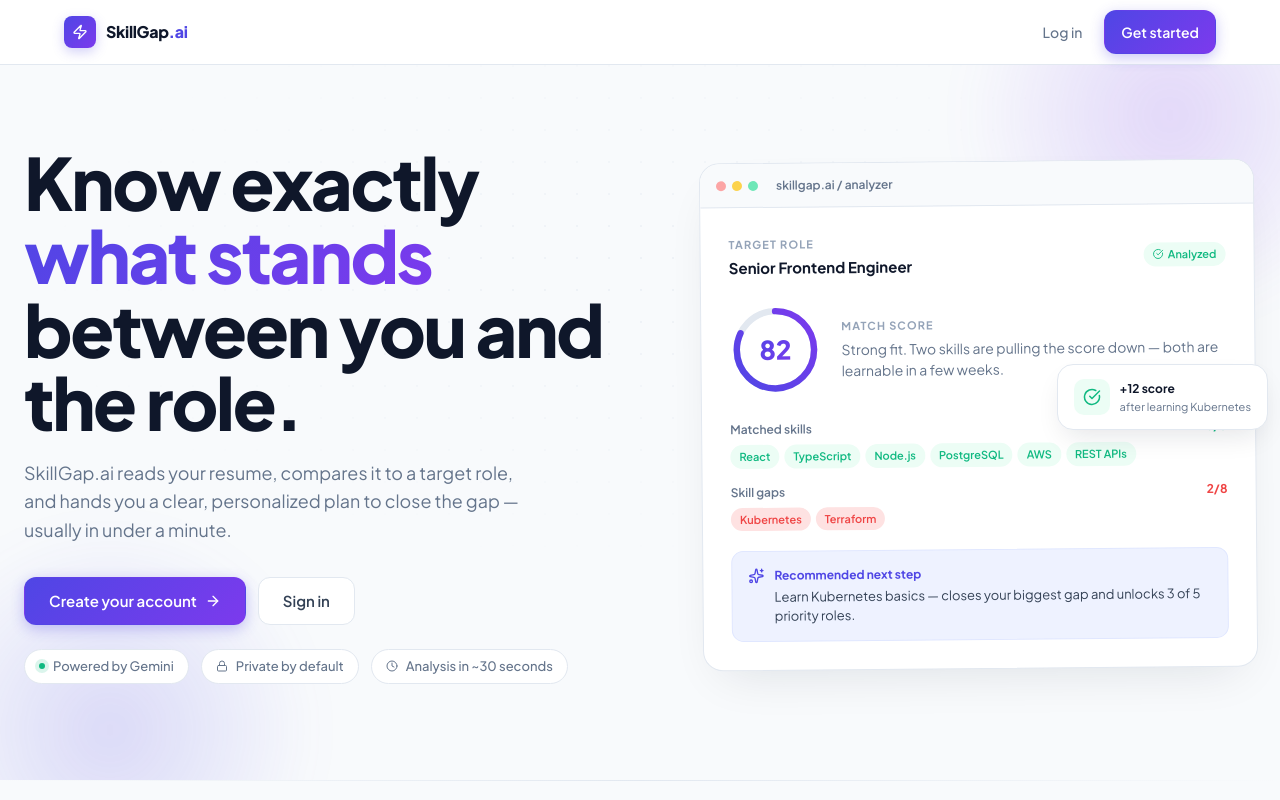
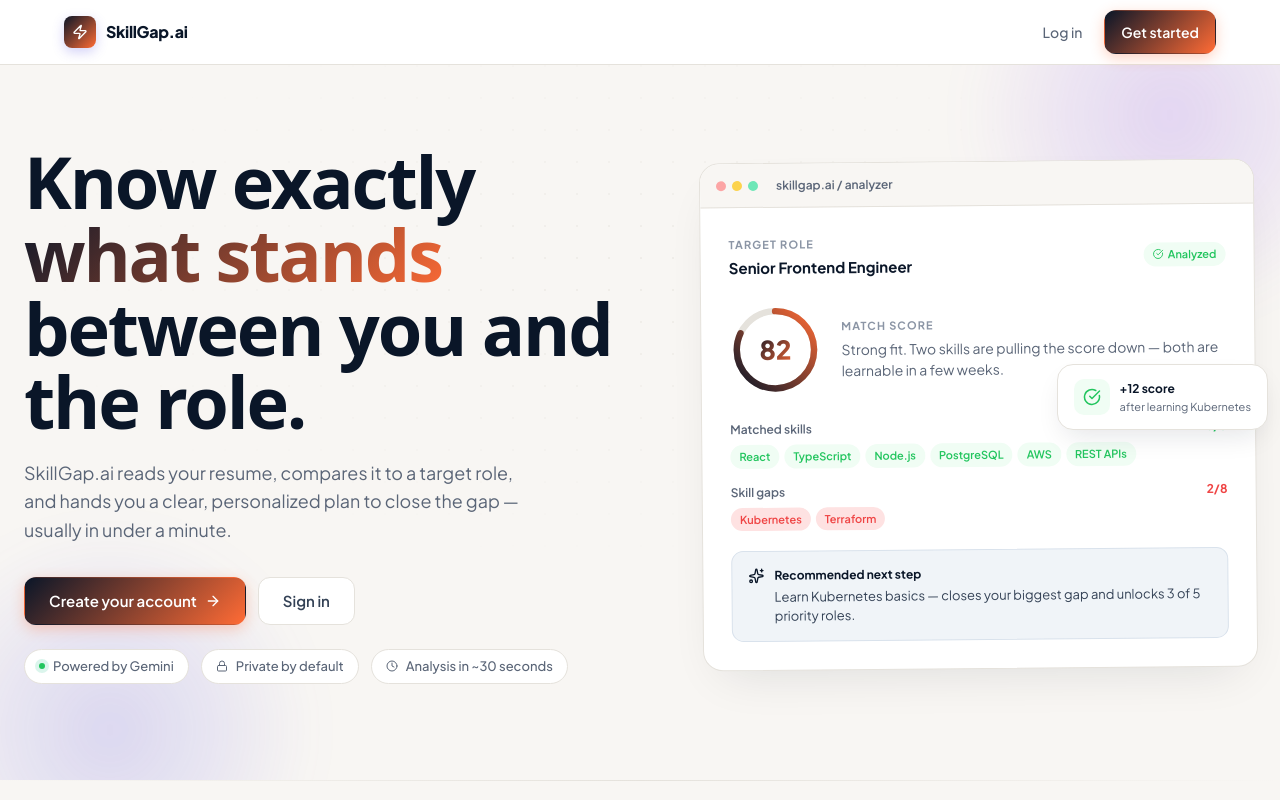
Before and after one commit to Theani7/skillgap.ai, a React (Vite) app in the folder frontend/: page / in a window 1280 px wide. Shown: the top 800 px of the page. Built offline with nearby package versions, Linux system fonts and the light colour scheme; no server answers.

Commit message:
feat: apply Launchpad Academy theme to global tokens

```diff
--- a/frontend/src/styles/tokens.css
+++ b/frontend/src/styles/tokens.css
@@ -1,75 +1,101 @@
 :root {
-  /* Corporate Trust Design Tokens */
+  /* Launchpad Academy Design Tokens */
 
   /* Colors */
-  --color-bg: #F8FAFC;
+  --color-bg: #f8f6f3;
   --color-surface: #FFFFFF;
-  --color-primary: #4F46E5;
-  --color-primary-light: #818CF8;
-  --color-primary-dark: #4338CA;
-  --color-secondary: #7C3AED;
-  --color-secondary-light: #A78BFA;
-  --color-secondary-dark: #6D28D9;
-  --color-text: #0F172A;
-  --color-text-muted: #64748B;
-  --color-text-light: #94A3B8;
-  --color-success: #10B981;
-  --color-success-light: #D1FAE5;
+  --color-primary: #0a1628;
+  --color-primary-light: #1a2d4a;
+  --color-primary-dark: #050b14;
+  --color-secondary: #ff6b35;
+  --color-secondary-light: #ff8a5c;
+  --color-secondary-dark: #e55a2b;
+  --color-text: #0a1628;
+  --color-text-muted: #5a6577;
+  --color-text-light: #8b95a5;
+  --color-success: #22c55e;
+  --color-success-light: #dcfce7;
   --color-warning: #F59E0B;
   --color-warning-light: #FEF3C7;
   --color-error: #EF4444;
   --color-error-light: #FEE2E2;
-  --color-border: #E2E8F0;
-  --color-border-light: #F1F5F9;
+  --color-border: #e5e2dc;
+  --color-border-light: #f0ede8;
 
-  /* Indigo scale */
-  --indigo-50: #EEF2FF;
-  --indigo-100: #E0E7FF;
-  --indigo-200: #C7D2FE;
-  --indigo-300: #A5B4FC;
-  --indigo-400: #818CF8;
-  --indigo-500: #6366F1;
-  --indigo-600: #4F46E5;
-  --indigo-700: #4338CA;
-  --indigo-800: #3730A3;
-  --indigo-900: #312E81;
-  --indigo-950: #1E1B4B;
+  /* Navy scale (replaces indigo) */
+  --navy-50: #f0f4f8;
+  --navy-100: #d9e2ec;
+  --navy-200: #bcccdc;
+  --navy-300: #9fb3c8;
+  --navy-400: #829ab1;
+  --navy-500: #627d98;
+  --navy-600: #486581;
+  --navy-700: #334e68;
+  --navy-800: #243b53;
+  --navy-900: #102a43;
+  --navy-950: #0a1628;
 
-  /* Violet scale */
-  --violet-50: #F5F3FF;
-  --violet-100: #EDE9FE;
-  --violet-200: #DDD6FE;
-  --violet-300: #C4B5FD;
-  --violet-400: #A78BFA;
-  --violet-500: #8B5CF6;
-  --violet-600: #7C3AED;
-  --violet-700: #6D28D9;
-  --violet-800: #5B21B6;
-  --violet-900: #4C1D95;
-  --violet-950: #2E1065;
+  /* Orange scale (replaces violet) */
+  --orange-50: #fff7ed;
+  --orange-100: #ffedd5;
+  --orange-200: #fed7aa;
+  --orange-300: #fdba74;
+  --orange-400: #fb923c;
+  --orange-500: #ff6b35;
+  --orange-600: #ea580c;
+  --orange-700: #c2410c;
+
+  /* Green scale */
+  --green-50: #f0fdf4;
+  --green-100: #dcfce7;
+  --green-200: #bbf7d0;
+  --green-500: #22c55e;
 
   /* Slate scale */
-  --slate-50: #F8FAFC;
-  --slate-100: #F1F5F9;
-  --slate-200: #E2E8F0;
-  --slate-300: #CBD5E1;
-  --slate-400: #94A3B8;
-  --slate-500: #64748B;
+  --slate-50: #f8fafc;
+  --slate-100: #f1f5f9;
+  --slate-200: #e2e8f0;
+  --slate-300: #cbd5e1;
+  --slate-400: #94a3b8;
+  --slate-500: #64748b;
   --slate-600: #475569;
   --slate-700: #334155;
-  --slate-800: #1E293B;
-  --slate-900: #0F172A;
-  --slate-950: #020617;
+  --slate-800: #1e293b;
+  --slate-900: #0f172a;
 
   /* Emerald scale */
-  --emerald-50: #ECFDF5;
-  --emerald-100: #D1FAE5;
-  --emerald-200: #A7F3D0;
-  --emerald-500: #10B981;
+  --emerald-50: #f0fdf4;
+  --emerald-100: #dcfce7;
+  --emerald-200: #bbf7d0;
+  --emerald-500: #22c55e;
+
+  /* Backwards compat aliases (old code references indigo/violet) */
+  --indigo-50: var(--navy-50);
+  --indigo-100: var(--navy-100);
+  --indigo-200: var(--navy-200);
+  --indigo-300: var(--navy-300);
+  --indigo-400: var(--navy-400);
+  --indigo-500: var(--navy-500);
+  --indigo-600: var(--navy-600);
+  --indigo-700: var(--navy-700);
+  --indigo-800: var(--navy-800);
+  --indigo-900: var(--navy-900);
+  --indigo-950: var(--navy-950);
+  --violet-50: var(--orange-50);
+  --violet-100: var(--orange-100);
+  --violet-200: var(--orange-200);
+  --violet-300: var(--orange-300);
+  --violet-400: var(--orange-400);
+  --violet-500: var(--orange-500);
+  --violet-600: var(--orange-600);
+  --violet-700: var(--orange-700);
+  --violet-800: var(--orange-700);
+  --violet-900: var(--orange-700);
+  --violet-950: var(--orange-700);
 
   /* Typography */
-  --font-family: 'Plus Jakarta Sans', system-ui, -apple-system, sans-serif;
-  --font-display: 'Plus Jakarta Sans', system-ui, -apple-system, sans-serif;
+  --font-family: 'Space Grotesk', 'Plus Jakarta Sans', system-ui, -apple-system, sans-serif;
+  --font-display: 'Space Grotesk', system-ui, -apple-system, sans-serif;
   --font-body: 'Plus Jakarta Sans', system-ui, -apple-system, sans-serif;
 
   /* Font sizes */
@@ -139,11 +165,11 @@
   --shadow-lg: 0 10px 15px -3px rgb(0 0 0 / 0.08);
   --shadow-xl: 0 20px 25px -5px rgb(0 0 0 / 0.1);
 
-  /* Colored shadows (Corporate Trust signature) */
-  --shadow-card: 0 4px 20px -2px rgba(79, 70, 229, 0.1);
-  --shadow-card-hover: 0 10px 25px -5px rgba(79, 70, 229, 0.15), 0 8px 10px -6px rgba(79, 70, 229, 0.1);
-  --shadow-button: 0 4px 14px 0 rgba(79, 70, 229, 0.3);
-  --shadow-glow: 0 0 20px rgba(79, 70, 229, 0.5);
+  /* Colored shadows (Launchpad signature) */
+  --shadow-card: 0 4px 20px -2px rgba(10, 22, 40, 0.08);
+  --shadow-card-hover: 0 10px 25px -5px rgba(10, 22, 40, 0.12), 0 8px 10px -6px rgba(255, 107, 53, 0.1);
+  --shadow-button: 0 4px 14px 0 rgba(255, 107, 53, 0.3);
+  --shadow-glow: 0 0 20px rgba(255, 107, 53, 0.5);
 
   /* Transitions */
   --transition-fast: 150ms ease-out;
```
